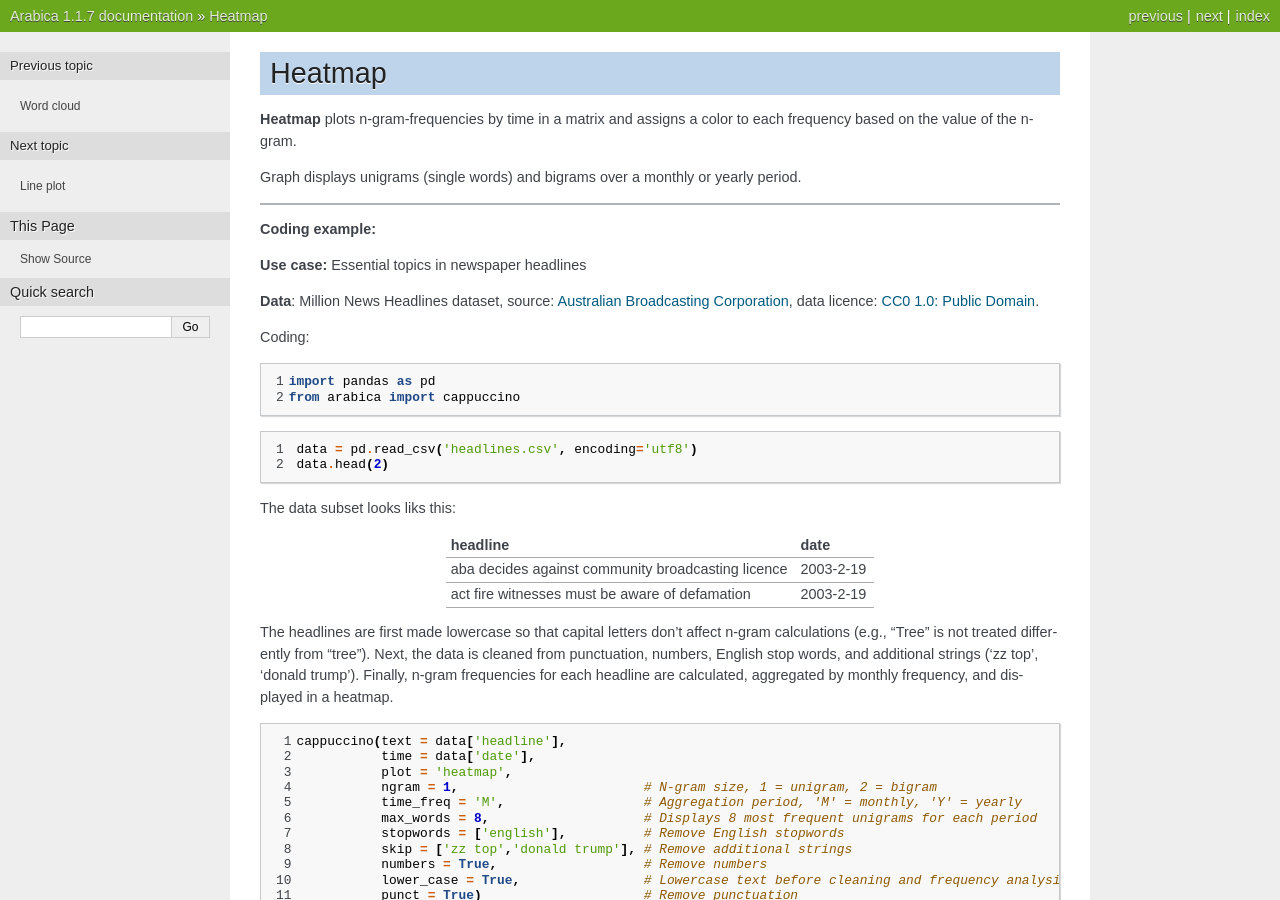
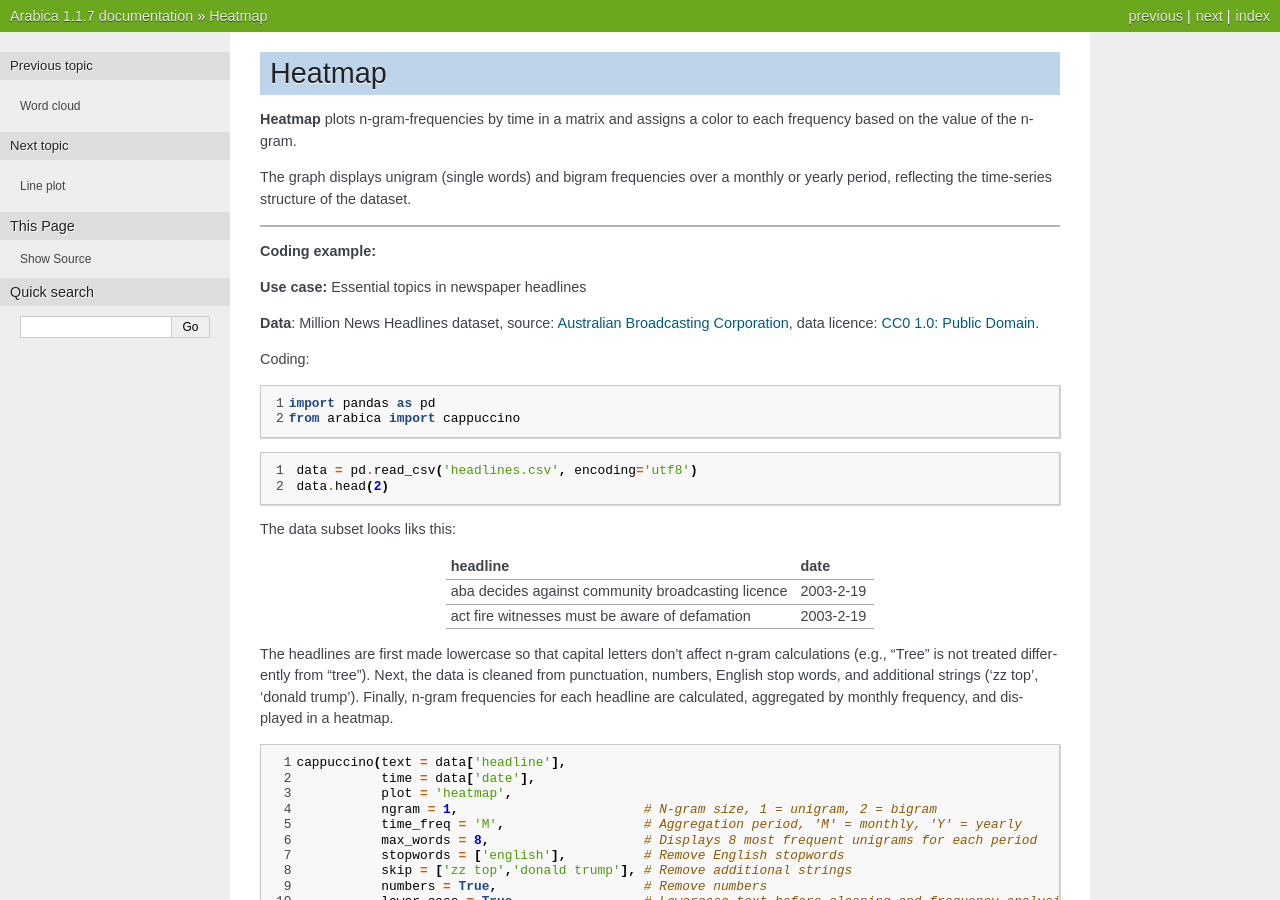
Before and after one commit to PetrKorab/Arabica, a Sphinx documentation site: the page built from docs/source/Heatmap.rst, in a window 1280 px wide and 900 px high. Built offline with Sphinx 7.4.7, drawn with Linux system fonts in a browser that asks for light colours.

Commit message:
Update Heatmap.rst

```diff
--- a/docs/source/Heatmap.rst
+++ b/docs/source/Heatmap.rst
@@ -3,7 +3,7 @@ Heatmap
 
 **Heatmap** plots n-gram-frequencies by time in a matrix and assigns a color to each frequency based on the value of the n-gram.
 
-Graph displays unigrams (single words) and bigrams over a monthly or yearly period.
+The graph displays unigram (single words) and bigram frequencies over a monthly or yearly period, reflecting the time-series structure of the dataset.
 
 ------------------------------------
 
```
